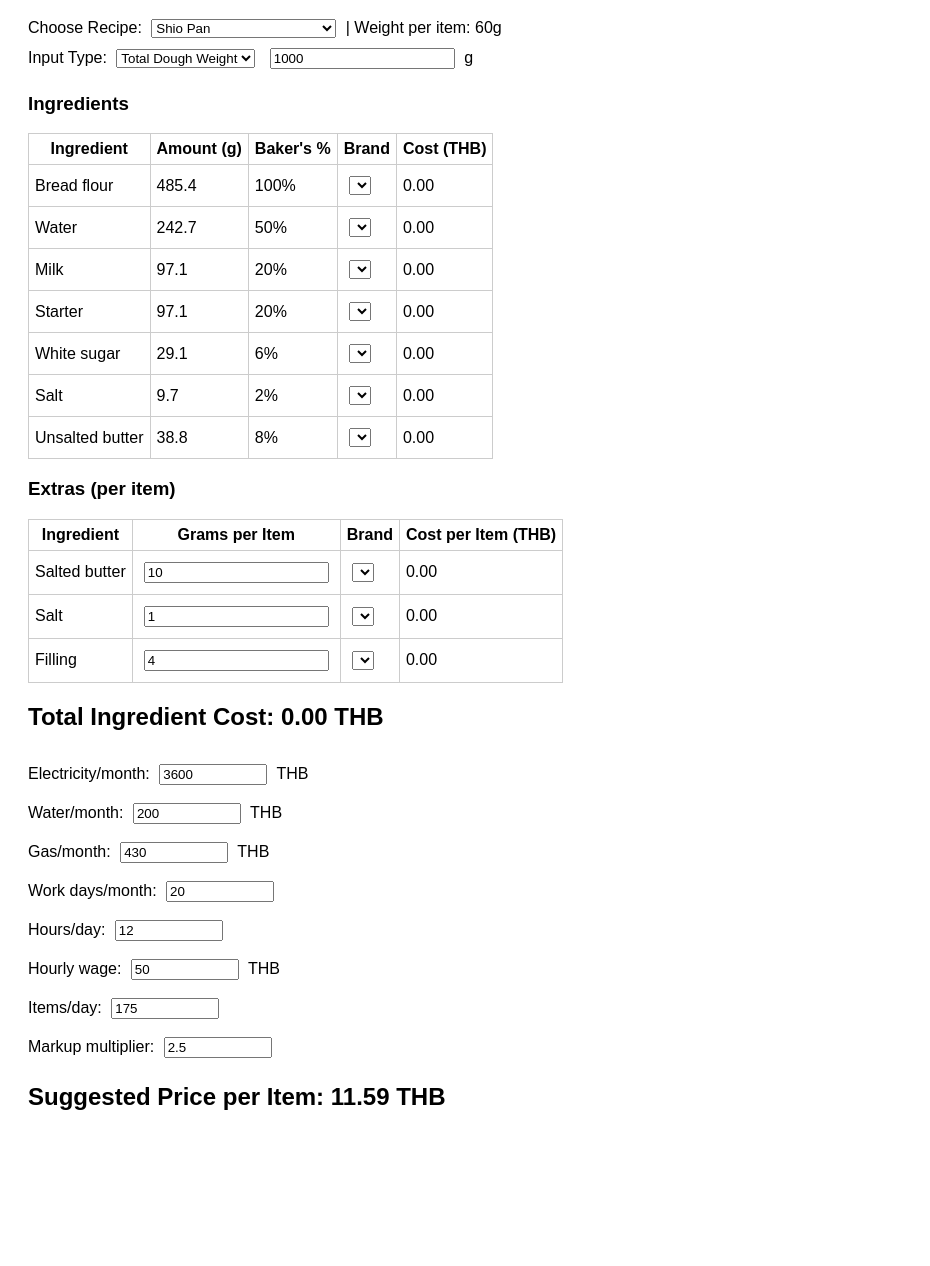
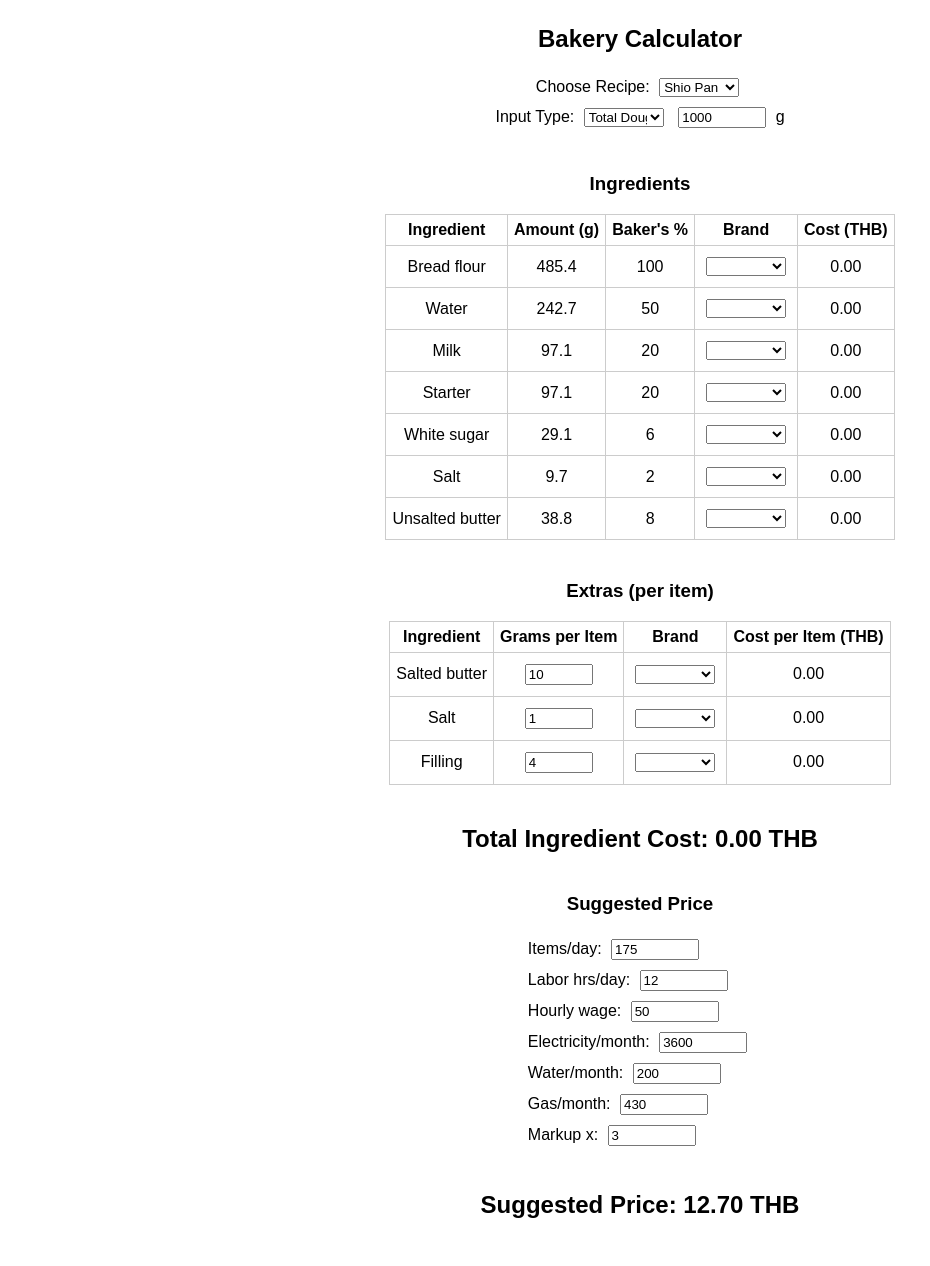
Before and after one commit to Rottjung/ChulaDesigns, a plain HTML site: page index.html in a window 1280 px wide. Shown: the part 101-1367 px from the top of the page, without its empty margins (0-930 px from the left). Before the commit the page ends 1260 px from the top, so only its background shows below. Drawn offline with Linux system fonts and the light colour scheme.

Commit message:
Update index.html

```diff
--- a/index.html
+++ b/index.html
@@ -2,56 +2,21 @@
 <head>
   <meta charset="UTF-8" />
   <meta name="viewport" content="width=device-width, initial-scale=1.0" />
-  <title>Brood Bakery Calculator</title>
+  <title>-=BROOD=- Bakery Calculator</title>
   <style>
-    body { font-family: sans-serif; padding: 20px; }
-    select, input { margin: 5px; }
+    body { font-family: sans-serif; padding: 20px; text-align: center; }
+    select, input[type="number"] { margin: 5px; width: 80px; }
+    table { margin: 0 auto; }
     table, th, td { border: 1px solid #ccc; border-collapse: collapse; padding: 6px; }
-    .popup {
-      position: fixed;
-      left: 50%;
-      transform: translateX(-50%);
-      background: #333;
-      color: #fff;
-      padding: 10px 20px;
-      border-radius: 5px;
-      z-index: 9999;
-      margin-top: 10px;
-    }
-    .header-container {
-      text-align: center;
-      margin-bottom: 20px;
-    }
-    .header-title {
-      font-size: 2.5em;
-      margin: 0;
-    }
-    .header-subtitle {
-      font-size: 1.2em;
-      color: #666;
-    }
-    .suggested-column {
-      display: flex;
-      flex-direction: column;
-      max-width: 300px;
-      margin-top: 20px;
-    }
-    .suggested-column label {
-      margin-top: 8px;
-    }
-    .input-short {
-      width: 100px;
-    }
+    h1 { margin-bottom: 0; }
+    h2, h3 { margin-top: 40px; }
   </style>
 </head>
 <body>
-  <div class="header-container">
-    <h1 class="header-title">-= BROOD =-</h1>
-    <div class="header-subtitle">Bakery Calculator</div>
-  </div>
-  <label for="recipe-select">Choose Recipe:</label>
-  <select id="recipe-select" onchange="handleRecipeChange()"></select>
-  <span id="item-weight-info"></span><br /><label for="input-type">Input Type:</label> <select id="input-type" onchange="handleRecipeChange()"> <option value="dough">Total Dough Weight</option> <option value="flour">Flour Only</option> </select> <input type="number" id="input-grams" value="1000" oninput="handleRecipeChange()"> g
+  <h1>- = BROOD = -</h1>
+  <h2>Bakery Calculator</h2><label for="recipe-select">Choose Recipe:</label> <select id="recipe-select" onchange="handleRecipeChange()"></select><br />
+
+<label for="input-type">Input Type:</label> <select id="input-type" onchange="handleRecipeChange()"> <option value="dough">Total Dough Weight</option> <option value="flour">Flour Only</option> </select> <input type="number" id="input-grams" value="1000" oninput="handleRecipeChange()"> g
 
   <h3>Ingredients</h3>
   <table id="ingredients-table">
@@ -65,158 +30,139 @@
       <tr><th>Ingredient</th><th>Grams per Item</th><th>Brand</th><th>Cost per Item (THB)</th></tr>
     </thead>
     <tbody></tbody>
-  </table>  <h2>Total Ingredient Cost: <span id="total-cost">0</span> THB</h2>  <div class="suggested-column">
-    <label>Electricity/month: <input type="number" id="electricity" value="3600" class="input-short" oninput="handleRecipeChange()"> THB</label>
-    <label>Water/month: <input type="number" id="water" value="200" class="input-short" oninput="handleRecipeChange()"> THB</label>
-    <label>Gas/month: <input type="number" id="gas" value="430" class="input-short" oninput="handleRecipeChange()"> THB</label>
-    <label>Work days/month: <input type="number" id="work-days" value="20" class="input-short" oninput="handleRecipeChange()"></label>
-    <label>Hours/day: <input type="number" id="hours-day" value="12" class="input-short" oninput="handleRecipeChange()"></label>
-    <label>Hourly wage: <input type="number" id="hour-wage" value="50" class="input-short" oninput="handleRecipeChange()"> THB</label>
-    <label>Items/day: <input type="number" id="items-day" value="175" class="input-short" oninput="handleRecipeChange()"></label>
-    <label>Markup multiplier: <input type="number" step="0.1" id="markup" value="2.5" class="input-short" oninput="handleRecipeChange()"></label>
-  </div>  <h2>Suggested Price per Item: <span id="suggested-price">0</span> THB</h2>  <script>
+  </table>  <h2>Total Ingredient Cost: <span id="total-cost">0</span> THB</h2>  <h3>Suggested Price</h3>
+  <div style="display:inline-block; text-align:left;">
+    <label>Items/day: <input type="number" id="items-per-day" value="175" oninput="handleRecipeChange()"></label><br>
+    <label>Labor hrs/day: <input type="number" id="labor-hours" value="12" oninput="handleRecipeChange()"></label><br>
+    <label>Hourly wage: <input type="number" id="hourly-wage" value="50" oninput="handleRecipeChange()"></label><br>
+    <label>Electricity/month: <input type="number" id="elec" value="3600" oninput="handleRecipeChange()"></label><br>
+    <label>Water/month: <input type="number" id="water" value="200" oninput="handleRecipeChange()"></label><br>
+    <label>Gas/month: <input type="number" id="gas" value="430" oninput="handleRecipeChange()"></label><br>
+    <label>Markup x: <input type="number" step="0.1" id="markup-mult" value="3" oninput="handleRecipeChange()"></label>
+  </div>
+  <h2>Suggested Price: <span id="suggested-price">0</span> THB</h2>  <script>
     let recipes = [];
     let prices = {};
 
-    function showPopup(message) {
-      const popup = document.createElement('div');
-      popup.className = 'popup';
-      popup.textContent = message;
+    function loadJSON(file, callback) {
+      fetch(file + '?cacheBust=' + new Date().getTime())
+        .then(res => res.json())
+        .then(callback)
+        .catch(err => alert("Failed to load " + file));
+    }
+
+    function showPopup(text) {
+      const popup = document.createElement("div");
+      popup.textContent = text;
+      popup.style.position = "fixed";
+      popup.style.top = `${20 + document.querySelectorAll('.popup').length * 30}px`;
+      popup.style.left = "50%";
+      popup.style.transform = "translateX(-50%)";
+      popup.style.background = "#333";
+      popup.style.color = "#fff";
+      popup.style.padding = "5px 10px";
+      popup.style.borderRadius = "4px";
+      popup.className = "popup";
       document.body.appendChild(popup);
-      const existingPopups = document.querySelectorAll('.popup');
-      existingPopups.forEach((el, i) => el.style.top = `${20 + i * 50}px`);
       setTimeout(() => popup.remove(), 2000);
     }
 
-    function loadJSON(path, successCallback, failCallback) {
-      fetch(path + '?cacheBust=' + new Date().getTime())
-        .then(response => {
-          if (!response.ok) throw new Error('HTTP error');
-          return response.json();
-        })
-        .then(data => successCallback(data))
-        .catch(err => failCallback(err));
-    }
-
     function populateRecipeSelect() {
-      const select = document.getElementById('recipe-select');
-      select.innerHTML = '';
+      const select = document.getElementById("recipe-select");
+      select.innerHTML = "";
       recipes.forEach((r, i) => {
-        const opt = document.createElement('option');
+        const opt = document.createElement("option");
         opt.value = i;
         opt.textContent = r.name;
         select.appendChild(opt);
       });
       if (recipes.length > 0) {
         select.selectedIndex = 0;
-        showPopup(`Auto-loaded: ${recipes[0].name}`);
         handleRecipeChange();
       }
     }
 
     function handleRecipeChange() {
-      const recipe = recipes[document.getElementById('recipe-select').value];
-      const inputType = document.getElementById('input-type').value;
-      const grams = parseFloat(document.getElementById('input-grams').value);
-      if (!recipe || isNaN(grams)) return;
+      const recipe = recipes[document.getElementById("recipe-select").value];
+      const inputType = document.getElementById("input-type").value;
+      const inputGrams = parseFloat(document.getElementById("input-grams").value);
+      if (!recipe || isNaN(inputGrams)) return;
 
-      document.getElementById('item-weight-info').textContent = recipe.itemWeightGrams ? ` | Weight per item: ${recipe.itemWeightGrams}g` : '';
-      let flourWeight = inputType === 'flour' ? grams : grams / (1 + totalExtraPercent(recipe));
+      const flourWeight = inputType === "flour" ? inputGrams : inputGrams / (1 + recipe.ingredients.reduce((s, i) => s + (i.percent / 100), 0) - 1);
 
-      const ingTbody = document.getElementById('ingredients-table').querySelector('tbody');
-      ingTbody.innerHTML = '';
+      const ingBody = document.querySelector("#ingredients-table tbody");
+      ingBody.innerHTML = "";
       let totalCost = 0;
 
-      recipe.ingredients.forEach(ing => {
-        const row = document.createElement('tr');
-        const amount = flourWeight * (ing.percent / 100);
-        const brands = Object.keys(prices[ing.name] || {});
-        const selectedBrand = brands[0] || "";
-        const pricePerKg = prices[ing.name]?.[selectedBrand] || 0;
-        const cost = pricePerKg * (amount / 1000);
+      recipe.ingredients.forEach(i => {
+        const row = document.createElement("tr");
+        const amount = flourWeight * i.percent / 100;
+        const brands = Object.keys(prices[i.name] || {});
+        const brand = brands[0] || "";
+        const cost = (prices[i.name]?.[brand] || 0) * amount / 1000;
         totalCost += cost;
 
-        row.innerHTML = `
-          <td>${ing.name}</td>
-          <td>${amount.toFixed(1)}</td>
-          <td>${ing.percent}%</td>
-          <td>
-            <select onchange="updateBrand(this, '${ing.name}', ${amount}, this.parentElement.nextElementSibling)">
-              ${brands.map(b => `<option value="${b}">${b}</option>`).join('')}
-            </select>
-          </td>
+        row.innerHTML = `<td>${i.name}</td><td>${amount.toFixed(1)}</td><td>${i.percent}</td>
+          <td><select onchange="updateBrand(this, '${i.name}', ${amount}, this.parentElement.nextElementSibling)">
+          ${brands.map(b => `<option value="${b}">${b}</option>`).join("")}</select></td>
           <td>${cost.toFixed(2)}</td>`;
-        ingTbody.appendChild(row);
+        ingBody.appendChild(row);
       });
 
-      const extraTbody = document.getElementById('extras-table').querySelector('tbody');
-      extraTbody.innerHTML = '';
-      recipe.extras.forEach(extra => {
-        const brands = Object.keys(prices[extra.name] || {});
-        const selectedBrand = brands[0] || "";
-        const pricePerKg = prices[extra.name]?.[selectedBrand] || 0;
-        const cost = pricePerKg * (extra.perUnitGrams / 1000);
+      const extBody = document.querySelector("#extras-table tbody");
+      extBody.innerHTML = "";
+      recipe.extras.forEach(e => {
+        const brands = Object.keys(prices[e.name] || {});
+        const brand = brands[0] || "";
+        const cost = (prices[e.name]?.[brand] || 0) * e.perUnitGrams / 1000;
         totalCost += cost;
 
-        const row = document.createElement('tr');
-        row.innerHTML = `
-          <td>${extra.name}</td>
-          <td><input type="number" value="${extra.perUnitGrams}" oninput="extra.perUnitGrams = parseFloat(this.value); handleRecipeChange()"></td>
-          <td>
-            <select onchange="updateBrand(this, '${extra.name}', ${extra.perUnitGrams}, this.parentElement.nextElementSibling)">
-              ${brands.map(b => `<option value="${b}">${b}</option>`).join('')}
-            </select>
-          </td>
+        const row = document.createElement("tr");
+        row.innerHTML = `<td>${e.name}</td>
+          <td><input type="number" value="${e.perUnitGrams}" style="width:60px;" oninput="updateExtraGrams(this, '${e.name}')"></td>
+          <td><select onchange="updateBrand(this, '${e.name}', ${e.perUnitGrams}, this.parentElement.nextElementSibling)">
+          ${brands.map(b => `<option value="${b}">${b}</option>`).join("")}</select></td>
           <td>${cost.toFixed(2)}</td>`;
-        extraTbody.appendChild(row);
+        extBody.appendChild(row);
       });
 
-      document.getElementById('total-cost').textContent = totalCost.toFixed(2);
-      updateSuggestedPrice(totalCost, recipe);
+      document.getElementById("total-cost").textContent = totalCost.toFixed(2);
+      calculateSuggestedPrice(totalCost);
     }
 
-    function updateBrand(selectEl, name, amount, costTd) {
-      const brand = selectEl.value;
-      const price = prices[name]?.[brand] || 0;
-      const cost = price * (amount / 1000);
-      costTd.textContent = cost.toFixed(2);
-      showPopup(`${name} price updated (${brand})`);
-      updateTotalCost();
+    function updateExtraGrams(input, name) {
+      const recipe = recipes[document.getElementById("recipe-select").value];
+      const extra = recipe.extras.find(e => e.name === name);
+      if (!extra) return;
+      extra.perUnitGrams = parseFloat(input.value);
+      handleRecipeChange();
     }
 
-    function updateTotalCost() {
-      let total = 0;
-      document.querySelectorAll('#ingredients-table tbody tr').forEach(row => total += parseFloat(row.cells[4].textContent) || 0);
-      document.querySelectorAll('#extras-table tbody tr').forEach(row => total += parseFloat(row.cells[3].textContent) || 0);
-      document.getElementById('total-cost').textContent = total.toFixed(2);
-      const recipe = recipes[document.getElementById('recipe-select').value];
-      updateSuggestedPrice(total, recipe);
+    function updateBrand(sel, name, amount, costTd) {
+      const brand = sel.value;
+      const price = prices[name]?.[brand] || 0;
+      const cost = price * amount / 1000;
+      costTd.textContent = cost.toFixed(2);
+      showPopup(`${name} updated`);
+      handleRecipeChange();
     }
 
-    function totalExtraPercent(recipe) {
-      return recipe.ingredients.reduce((acc, i) => acc + (i.name.toLowerCase() === 'bread flour' ? 0 : i.percent), 0) / 100;
+    function calculateSuggestedPrice(baseCost) {
+      const items = parseFloat(document.getElementById("items-per-day").value);
+      const hours = parseFloat(document.getElementById("labor-hours").value);
+      const wage = parseFloat(document.getElementById("hourly-wage").value);
+      const markup = parseFloat(document.getElementById("markup-mult").value);
+      const elec = parseFloat(document.getElementById("elec").value);
+      const water = parseFloat(document.getElementById("water").value);
+      const gas = parseFloat(document.getElementById("gas").value);
+
+      const util = (elec + water + gas) / 30 / items; // per day, per item
+      const labor = (hours * wage) / items;
+      const total = (baseCost + util + labor) * markup;
+      document.getElementById("suggested-price").textContent = total.toFixed(2);
     }
 
-    function updateSuggestedPrice(totalCost, recipe) {
-      const itemWeight = recipe.itemWeightGrams || 1;
-      const itemsPerBatch = Math.max(1, parseFloat(document.getElementById('input-grams').value) / itemWeight);
-      const elec = parseFloat(document.getElementById('electricity').value);
-      const water = parseFloat(document.getElementById('water').value);
-      const gas = parseFloat(document.getElementById('gas').value);
-      const days = parseFloat(document.getElementById('work-days').value);
-      const hours = parseFloat(document.getElementById('hours-day').value);
-      const wage = parseFloat(document.getElementById('hour-wage').value);
-      const dailyItems = parseFloat(document.getElementById('items-day').value);
-      const markup = parseFloat(document.getElementById('markup').value);
-
-      const monthlyCost = elec + water + gas + (days * hours * wage);
-      const monthlyItems = days * dailyItems;
-      const overheadPerItem = monthlyCost / monthlyItems;
-      const suggested = (totalCost + overheadPerItem) * markup;
-      document.getElementById('suggested-price').textContent = suggested.toFixed(2);
-    }
-
-    loadJSON('recipes.json', data => { recipes = data; populateRecipeSelect(); showPopup('Recipes loaded'); }, err => showPopup('Failed to load recipes'));
-    loadJSON('ingredientPrices.json', data => { prices = data; showPopup('Prices loaded'); }, err => showPopup('Failed to load prices'));
+    loadJSON("recipes.json", data => { recipes = data; showPopup("Recipes loaded"); populateRecipeSelect(); });
+    loadJSON("ingredientPrices.json", data => { prices = data; showPopup("Prices loaded"); });
   </script></body>
 </html>
```
